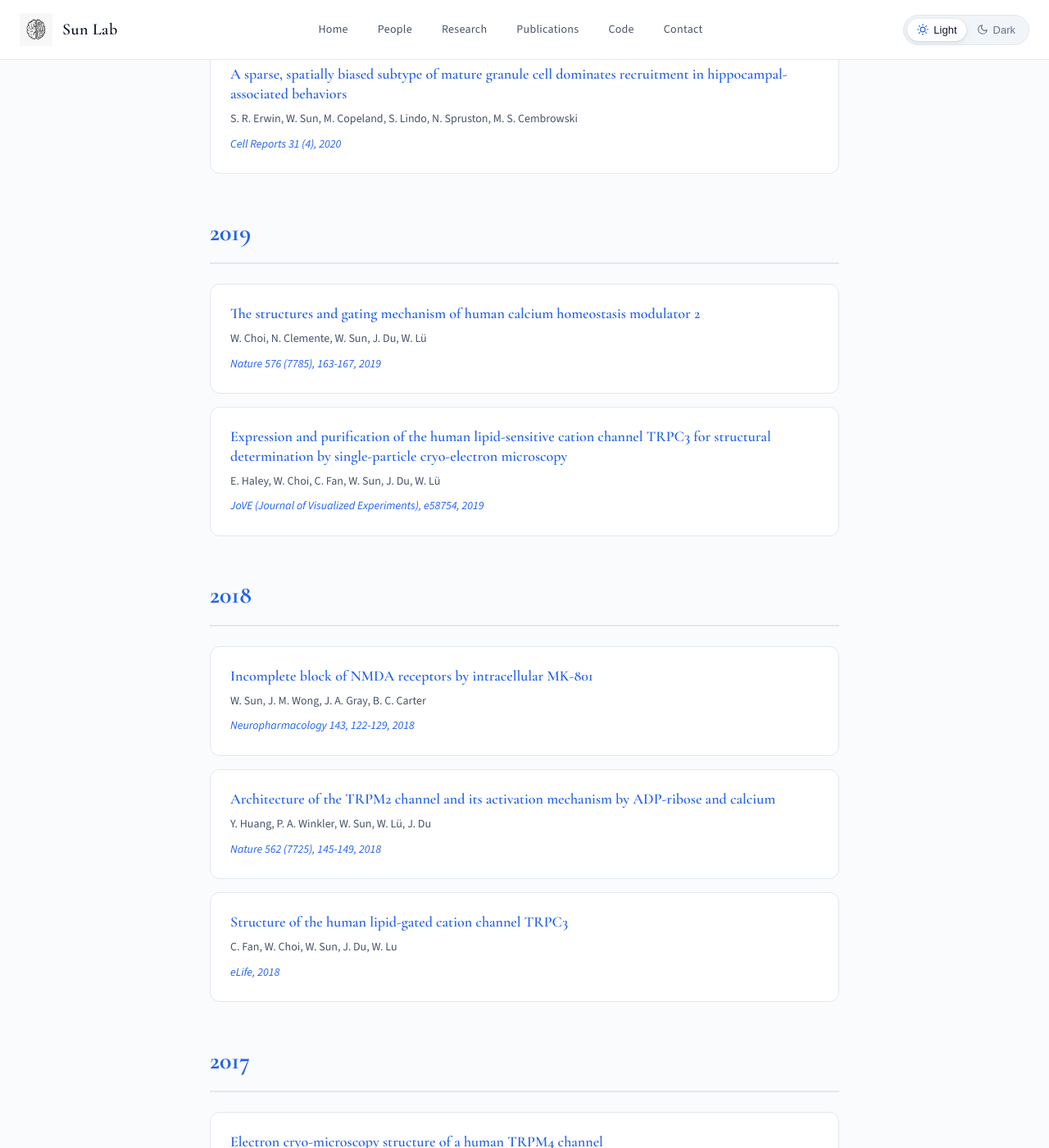
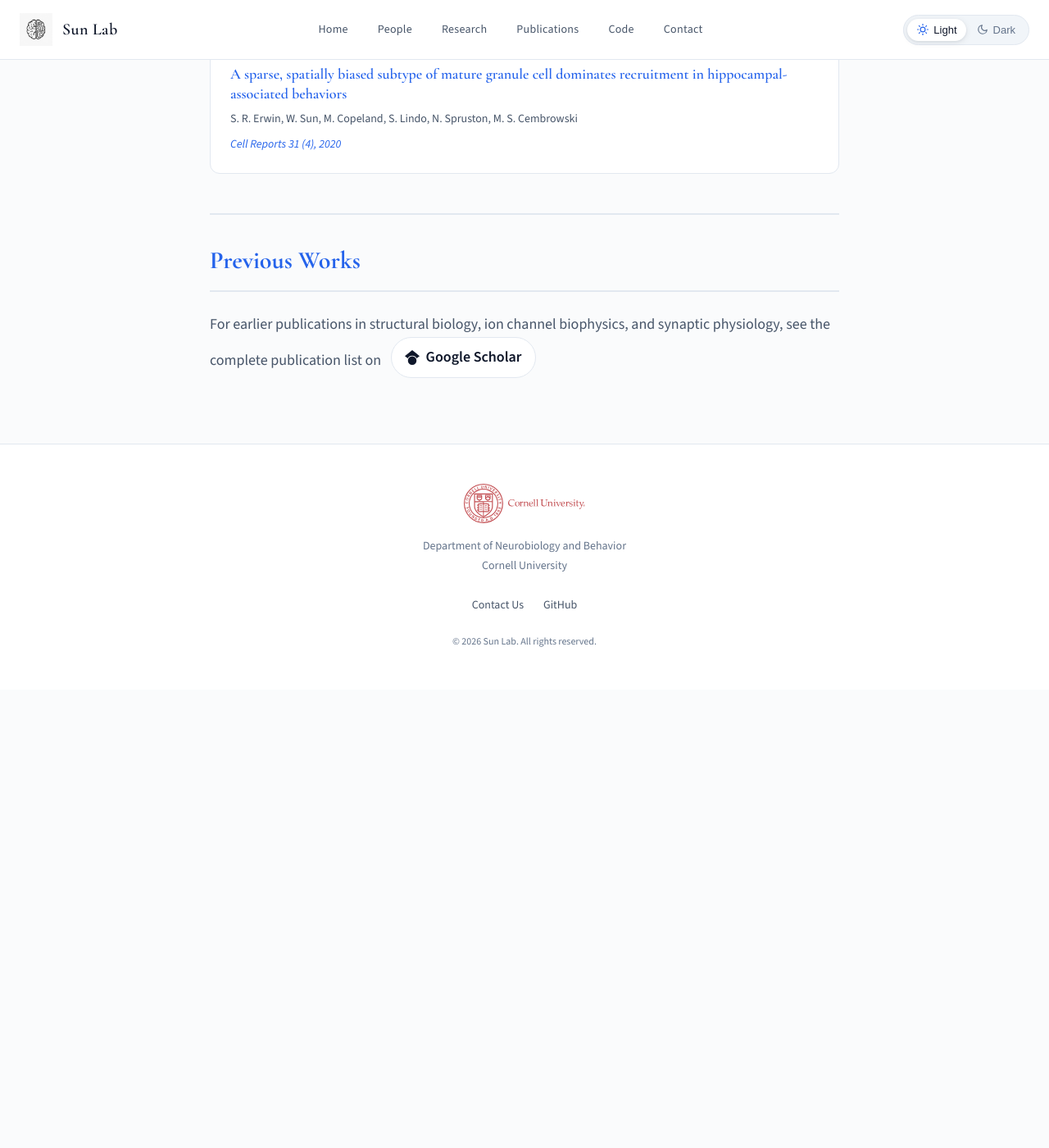
Before and after one commit to neuroai/sunlab, a Jekyll site: the page built from publications.md, in a window 1280 px wide and 1400 px high, scrolled down 1665 px. Shown: the whole window at 82% size. Built offline with Jekyll 4.4.1, drawn with Linux system fonts in a browser that asks for light colours; after the commit the page ends 2506 px from its top, so only the background shows below that; some of the changed text lies outside the part shown.

Commit message:
Implement Chelsea's feedback improvements
- Link Chelsea & Ivan profiles to their NBB pages (clickable photos + names)
- Make homepage research boxes clickable → Research page
- Reorganize publications: keep NeuroAI papers (2020+), add "Previous Works" with Google Scholar link
- Add hover effects for profile cards and research cards

🤖 Generated with [Claude Code](https://claude.com/claude-code)

Co-Authored-By: Claude Opus 4.5 <noreply@anthropic.com>

```diff
--- a/assets/css/custom.css
+++ b/assets/css/custom.css
@@ -728,14 +728,22 @@ a:hover {
   gap: var(--space-6);
 }
 
+.research-card-link {
+  display: block;
+  text-decoration: none;
+  color: inherit;
+}
+
 .research-card {
   background: var(--color-bg-elevated);
   border: 1px solid var(--color-border);
   border-radius: var(--radius-xl);
   padding: var(--space-8);
   transition: transform var(--transition-fast), box-shadow var(--transition-fast), border-color var(--transition-fast);
-}
-
+  height: 100%;
+}
+
+.research-card-link:hover .research-card,
 .research-card:hover {
   transform: translateY(-4px);
   box-shadow: 0 16px 48px var(--color-shadow);
@@ -820,12 +828,31 @@ a:hover {
   border-color: var(--color-accent-light);
 }
 
+.person-card-link {
+  display: block;
+  text-decoration: none;
+  transition: transform var(--transition-fast);
+}
+
+.person-card-link:hover {
+  transform: translateY(-2px);
+}
+
+.person-card-link:hover .person-name {
+  color: var(--color-accent);
+}
+
+.person-card-link:hover .person-photo {
+  box-shadow: 0 8px 24px var(--color-shadow-heavy);
+}
+
 .person-name {
   font-family: var(--font-display);
   font-size: var(--text-xl);
   font-weight: var(--weight-semibold);
   color: var(--color-text-primary);
   margin-bottom: var(--space-2);
+  transition: color var(--transition-fast);
 }
 
 .person-role {
@@ -1198,6 +1225,44 @@ a:hover {
   border-color: var(--color-accent-light);
   color: var(--color-accent);
   transform: translateY(-1px);
+}
+
+/* Previous Works Section */
+.previous-works-section {
+  margin-top: var(--space-12);
+  padding-top: var(--space-8);
+  border-top: 2px solid var(--color-border);
+}
+
+.previous-works-text {
+  font-size: var(--text-lg);
+  color: var(--color-text-secondary);
+  line-height: var(--leading-relaxed);
+}
+
+.google-scholar-link {
+  display: inline-flex;
+  align-items: center;
+  gap: var(--space-2);
+  padding: var(--space-2) var(--space-4);
+  background: var(--color-bg-elevated);
+  border: 1px solid var(--color-border);
+  border-radius: var(--radius-full);
+  font-weight: var(--weight-semibold);
+  color: var(--color-text-primary);
+  transition: all var(--transition-fast);
+  margin-left: var(--space-2);
+}
+
+.google-scholar-link:hover {
+  background: #4285f4;
+  border-color: #4285f4;
+  color: white;
+  transform: translateY(-1px);
+}
+
+.google-scholar-link svg {
+  flex-shrink: 0;
 }
 
 /* ----------------------------------------------------------------
--- a/publications.md
+++ b/publications.md
@@ -67,69 +67,16 @@ title: Publications
       <p class="publication-venue">Cell Reports 31 (4), 2020</p>
     </article>
 
-    <h2 class="publication-year">2019</h2>
-
-    <article class="publication-item">
-      <h3 class="publication-title"><a href="https://www.nature.com/articles/s41586-019-1781-3" target="_blank" rel="noopener noreferrer">The structures and gating mechanism of human calcium homeostasis modulator 2</a></h3>
-      <p class="publication-authors">W. Choi, N. Clemente, W. Sun, J. Du, W. Lü</p>
-      <p class="publication-venue">Nature 576 (7785), 163-167, 2019</p>
-    </article>
-
-    <article class="publication-item">
-      <h3 class="publication-title"><a href="https://www.jove.com/t/58754" target="_blank" rel="noopener noreferrer">Expression and purification of the human lipid-sensitive cation channel TRPC3 for structural determination by single-particle cryo-electron microscopy</a></h3>
-      <p class="publication-authors">E. Haley, W. Choi, C. Fan, W. Sun, J. Du, W. Lü</p>
-      <p class="publication-venue">JoVE (Journal of Visualized Experiments), e58754, 2019</p>
-    </article>
-
-    <h2 class="publication-year">2018</h2>
-
-    <article class="publication-item">
-      <h3 class="publication-title"><a href="https://pubmed.ncbi.nlm.nih.gov/30227149/" target="_blank" rel="noopener noreferrer">Incomplete block of NMDA receptors by intracellular MK-801</a></h3>
-      <p class="publication-authors">W. Sun, J. M. Wong, J. A. Gray, B. C. Carter</p>
-      <p class="publication-venue">Neuropharmacology 143, 122-129, 2018</p>
-    </article>
-
-    <article class="publication-item">
-      <h3 class="publication-title"><a href="https://www.nature.com/articles/s41586-018-0558-4" target="_blank" rel="noopener noreferrer">Architecture of the TRPM2 channel and its activation mechanism by ADP-ribose and calcium</a></h3>
-      <p class="publication-authors">Y. Huang, P. A. Winkler, W. Sun, W. Lü, J. Du</p>
-      <p class="publication-venue">Nature 562 (7725), 145-149, 2018</p>
-    </article>
-
-    <article class="publication-item">
-      <h3 class="publication-title"><a href="https://elifesciences.org/articles/36852" target="_blank" rel="noopener noreferrer">Structure of the human lipid-gated cation channel TRPC3</a></h3>
-      <p class="publication-authors">C. Fan, W. Choi, W. Sun, J. Du, W. Lu</p>
-      <p class="publication-venue">eLife, 2018</p>
-    </article>
-
-    <h2 class="publication-year">2017</h2>
-
-    <article class="publication-item">
-      <h3 class="publication-title"><a href="https://www.nature.com/articles/nature24674" target="_blank" rel="noopener noreferrer">Electron cryo-microscopy structure of a human TRPM4 channel</a></h3>
-      <p class="publication-authors">P. A. Winkler, Y. Huang, W. Sun, J. Du, W. Lü</p>
-      <p class="publication-venue">Nature 552 (7684), 200-204, 2017</p>
-    </article>
-
-    <article class="publication-item">
-      <h3 class="publication-title"><a href="https://www.cell.com/neuron/fulltext/S0896-6273(17)30201-5" target="_blank" rel="noopener noreferrer">Allosteric interactions between NMDA receptor subunits shape the developmental shift in channel properties</a></h3>
-      <p class="publication-authors">W. Sun, K. B. Hansen, C. E. Jahr</p>
-      <p class="publication-venue">Neuron 94 (1), 58-64. e3, 2017</p>
-    </article>
-
-    <h2 class="publication-year">2014</h2>
-
-    <article class="publication-item">
-      <h3 class="publication-title"><a href="https://pubmed.ncbi.nlm.nih.gov/24768447/" target="_blank" rel="noopener noreferrer">Glutamate transporter control of ambient glutamate levels</a></h3>
-      <p class="publication-authors">W. Sun, D. Shchepakin, L. V. Kalachev, M. P. Kavanaugh</p>
-      <p class="publication-venue">Neurochemistry International 73, 146-151, 2014</p>
-    </article>
-
-    <h2 class="publication-year">2011</h2>
-
-    <article class="publication-item">
-      <h3 class="publication-title"><a href="https://journals.plos.org/plosone/article?id=10.1371/journal.pone.0023765" target="_blank" rel="noopener noreferrer">Specificity and actions of an arylaspartate inhibitor of glutamate transport at the Schaffer collateral-CA1 pyramidal cell synapse</a></h3>
-      <p class="publication-authors">W. Sun, K. M. Hoffman, D. C. Holley, M. P. Kavanaugh</p>
-      <p class="publication-venue">PLoS One 6 (8), e23765, 2011</p>
-    </article>
+    <div class="previous-works-section">
+      <h2 class="publication-year">Previous Works</h2>
+      <p class="previous-works-text">
+        For earlier publications in structural biology, ion channel biophysics, and synaptic physiology, see the complete publication list on
+        <a href="https://scholar.google.com/citations?user=l3xzSCcAAAAJ" target="_blank" rel="noopener noreferrer" class="google-scholar-link">
+          <svg xmlns="http://www.w3.org/2000/svg" width="18" height="18" viewBox="0 0 24 24" fill="currentColor" aria-hidden="true"><path d="M12 24a7 7 0 1 1 0-14 7 7 0 0 1 0 14zm0-24L0 9.5l4.838 3.94A8 8 0 0 1 12 9a8 8 0 0 1 7.162 4.44L24 9.5z"/></svg>
+          Google Scholar
+        </a>
+      </p>
+    </div>
 
   </div>
 </div>
```
Also changed, not shown: index.md (+44 -38 lines), people.md (+8 -4 lines), Gemfile.lock (added).
